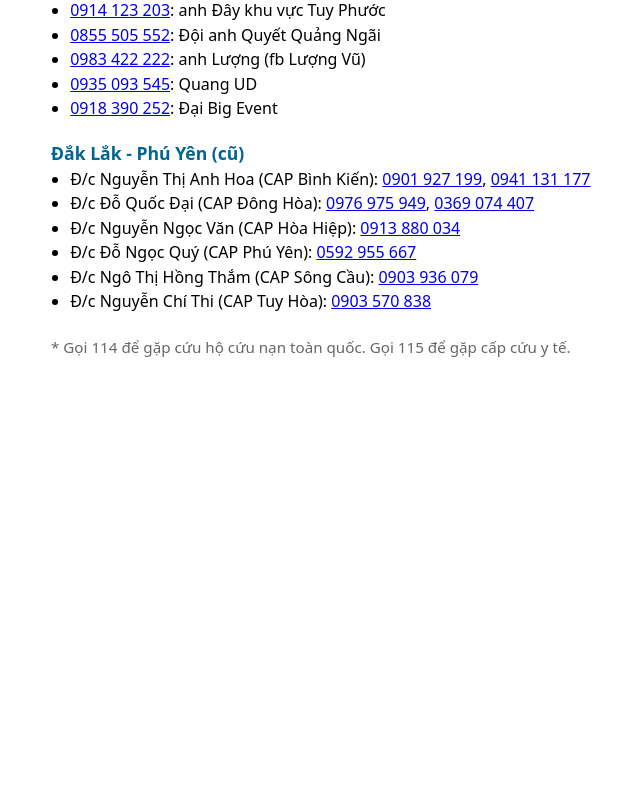
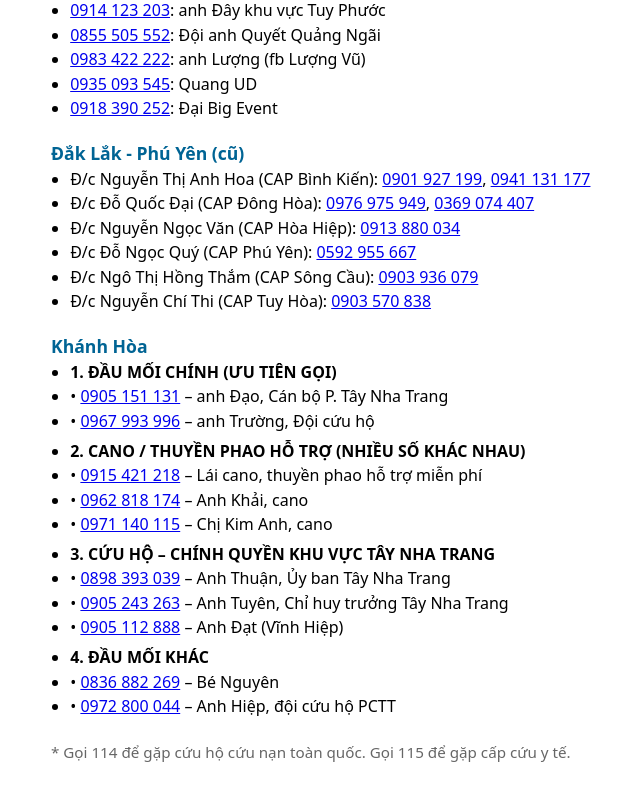
Before and after one commit to tintran-uit/sos-locator, a Vue app: page /hotline in a window 1280 px wide. Shown: the part 428-1228 px from the top of the page, without its empty margins (289-929 px from the left). Before the commit the page ends 828 px from the top, so only its background shows below. Built offline with nearby package versions, Linux system fonts and the light colour scheme; no server answers.

Commit message:
feat: add emergency contact information for Khánh Hòa province

```diff
--- a/src/views/HotlineView.vue
+++ b/src/views/HotlineView.vue
@@ -31,6 +31,25 @@
           <li>Đ/c Nguyễn Chí Thi (CAP Tuy Hòa): <a href="tel:0903570838">0903 570 838</a></li>
         </ul>
       </div>
+      <div class="province">
+        <h3>Khánh Hòa</h3>
+        <ul>
+          <li><b>1. ĐẦU MỐI CHÍNH (ƯU TIÊN GỌI)</b></li>
+          <li>• <a href="tel:0905151131">0905 151 131</a> – anh Đạo, Cán bộ P. Tây Nha Trang</li>
+          <li>• <a href="tel:0967993996">0967 993 996</a> – anh Trường, Đội cứu hộ</li>
+          <li style="margin-top:0.5em"><b>2. CANO / THUYỀN PHAO HỖ TRỢ (NHIỀU SỐ KHÁC NHAU)</b></li>
+          <li>• <a href="tel:0915421218">0915 421 218</a> – Lái cano, thuyền phao hỗ trợ miễn phí</li>
+          <li>• <a href="tel:0962818174">0962 818 174</a> – Anh Khải, cano</li>
+          <li>• <a href="tel:0971140115">0971 140 115</a> – Chị Kim Anh, cano</li>
+          <li style="margin-top:0.5em"><b>3. CỨU HỘ – CHÍNH QUYỀN KHU VỰC TÂY NHA TRANG</b></li>
+          <li>• <a href="tel:0898393039">0898 393 039</a> – Anh Thuận, Ủy ban Tây Nha Trang</li>
+          <li>• <a href="tel:0905243263">0905 243 263</a> – Anh Tuyên, Chỉ huy trưởng Tây Nha Trang</li>
+          <li>• <a href="tel:0905112888">0905 112 888</a> – Anh Đạt (Vĩnh Hiệp)</li>
+          <li style="margin-top:0.5em"><b>4. ĐẦU MỐI KHÁC</b></li>
+          <li>• <a href="tel:0836882269">0836 882 269</a> – Bé Nguyên</li>
+          <li>• <a href="tel:0972800044">0972 800 044</a> – Anh Hiệp, đội cứu hộ PCTT</li>
+        </ul>
+      </div>
       <!-- Thêm các tỉnh khác tương tự nếu cần -->
     </div>
     <p class="note">* Gọi 114 để gặp cứu hộ cứu nạn toàn quốc. Gọi 115 để gặp cấp cứu y tế.</p>
```
